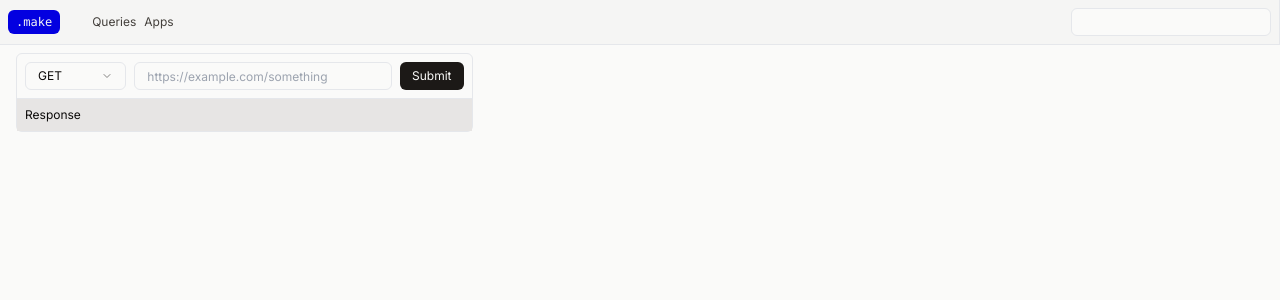
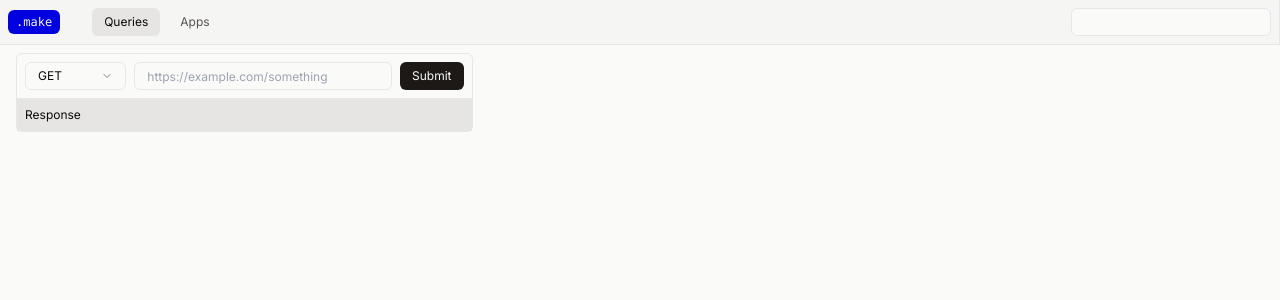
Before and after one commit to daviddkkim/Make, a Next.js app: page /queries in a window 1280 px wide. Shown: the top 300 px of the page. Built offline with nearby package versions, Linux system fonts and the light colour scheme.

Commit message:
separate nav

```diff
--- /dev/null
+++ b/src/app/components/TopNavigation.tsx
@@ -0,0 +1,46 @@
+"use client";
+import { buttonVariants } from "@/components/Button";
+import { Input } from "@/components/Input";
+import { cn } from "@/libs/utils";
+import Link from "next/link";
+import { useSelectedLayoutSegment } from "next/navigation";
+
+const TopNavigation = () => {
+  const segment = useSelectedLayoutSegment();
+
+  return (
+    <nav className="p-2 border-r bg-stone-100 w-full justify-between flex items-center text-stone-100 border-b sticky top-0">
+      <div className="flex gap-2 items-center">
+        <Link
+          className="font-mono px-2 w-fit h-[24px] bg-[#0300E0] rounded-md text-xs flex items-center justify-center text-stone-100 mr-6"
+          href="/"
+        >
+          .make
+        </Link>
+        <Link
+          className={cn(
+            buttonVariants({ variant: "ghost" }),
+            "text-xs relative",
+            `${segment === "queries" && "bg-stone-200 hover:bg-stone-200 text-stone-950"}`,
+          )}
+          href="queries"
+        >
+          Queries
+        </Link>
+        <Link
+          className={cn(
+            buttonVariants({ variant: "ghost" }),
+            "text-xs relative",
+            `${segment === "apps" && "bg-stone-300 hover:bg-stone-300 text-stone-950"}`,
+          )}
+          href="apps"
+        >
+          Apps
+        </Link>
+      </div>
+      <Input className="max-w-[200px]" />
+    </nav>
+  );
+};
+
+export default TopNavigation;
--- a/src/app/layout.tsx
+++ b/src/app/layout.tsx
@@ -2,6 +2,11 @@ import type { Metadata } from "next";
 import { Inter } from "next/font/google";
 import "./globals.css";
 import { Input } from "@/components/Input";
+import Link from "next/link";
+import { cn } from "@/libs/utils";
+import { buttonVariants } from "@/components/Button";
+import { headers } from "next/headers";
+import TopNavigation from "./components/TopNavigation";
 
 const inter = Inter({ subsets: ["latin"] });
 
@@ -15,25 +20,13 @@ export default function RootLayout({
 }: Readonly<{
   children: React.ReactNode;
 }>) {
+  const headersList = headers();
+  console.log(headersList);
   return (
     <html lang="en">
       <body className={inter.className}>
         <div className="text-sm flex flex-col overflow-scroll-y">
-          <nav className="p-2 border-r bg-stone-100 w-full justify-between flex items-center text-stone-100 border-b sticky top-0">
-            <div className="flex gap-2 items-center">
-              <a
-                className="font-mono px-2 w-fit h-[24px] bg-[#0300E0] rounded-md text-xs flex items-center justify-center text-stone-100 mr-6"
-                href="/"
-              >
-                .make
-              </a>
-              <a className="text-xs text-stone-700" href="queries">
-                Queries
-              </a>
-              <a className="text-xs text-stone-700">Apps</a>
-            </div>
-            <Input className="max-w-[200px]" />
-          </nav>
+          <TopNavigation />
           <main className="h-[calc(100vh-44px)]">{children}</main>
         </div>
       </body>
--- a/src/components/Button.tsx
+++ b/src/components/Button.tsx
@@ -15,8 +15,8 @@ const buttonVariants = cva(
           "text-sand-1200-light dark:text-sand-1200-dark border border-input bg-sand-100-light dark:bg-sand-100-dark hover:bg-sand-200-light dark:hover:bg-sand-200-dark",
         secondary:
           "bg-primary-300-light dark:bg-primary-300-dark border border-color-primary-600-light dark:border-color-primary-600-dark text-primary-1200-light dark:text-primary-1200-dark hover:bg-primary-400-light hover:bg-primary-400-dark",
-        ghost: "hover:bg-accent hover:text-accent-foreground",
-        link: "text-primary underline-offset-4 hover:underline",
+        ghost: "text-stone-600 hover:bg-stone-200/50 hover:text-stone-800",
+        link: "text-stone-700 underline-offset-4 hover:underline hover:text-stone-950",
       },
       size: {
         default: "h-7 px-3",
```
